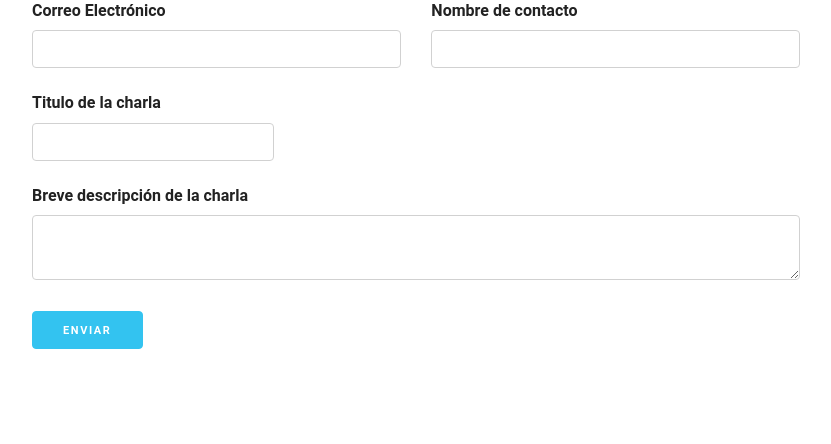
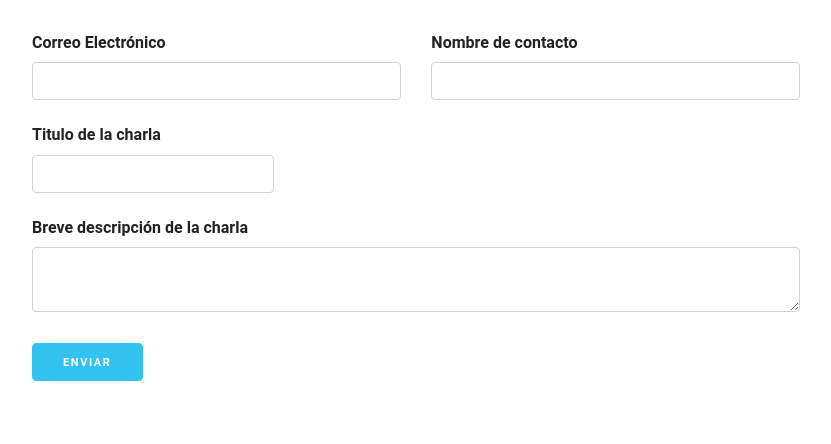
Before and after one commit to PythonGranada/website, a Django app: page /enviar/ in a window 1280 px wide. Shown: the part 66-510 px from the top of the page, without its empty margins (224-1055 px from the left). Run offline with Django 3.2, Linux system fonts and the light colour scheme; some libraries are stand-ins or nearby versions.

Commit message:
News design

```diff
--- a/static/css/python.css
+++ b/static/css/python.css
@@ -147,6 +147,10 @@ a {
   font-size: 400%;
 }
 
+.main{
+  margin-top: 2em;
+}
+
 .value-props {
   margin-top: 4rem;
   margin-bottom: 4rem;
@@ -159,13 +163,19 @@ a {
   width: 60%; height: auto
 }
 
+#date{
+  padding-top: 0.5em;
+}
+
 #event{
   margin-top: 10em;
 }
 
-#date{
-  padding-top: 0.5em;
+#event-name{
+  text-align: center;
 }
+
+
 
 #logo{
   margin-top: 0.4em;
```
